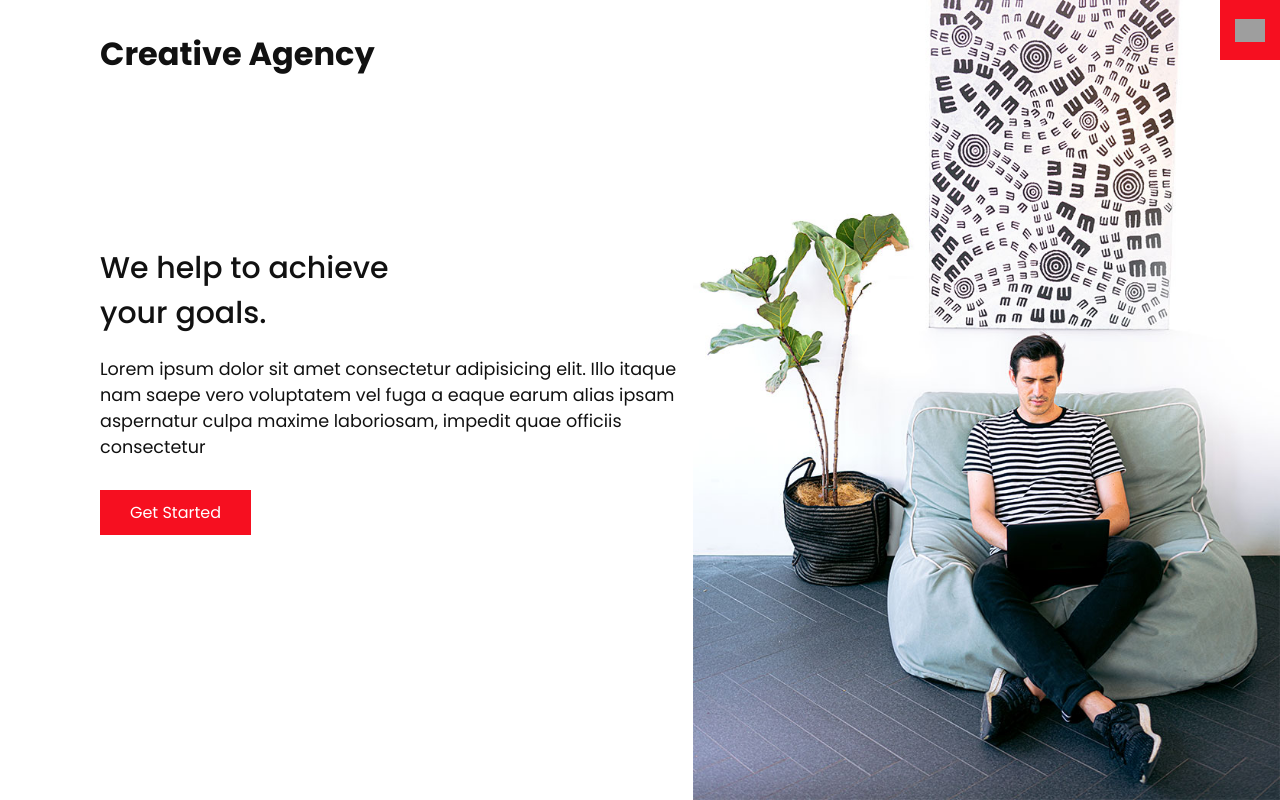
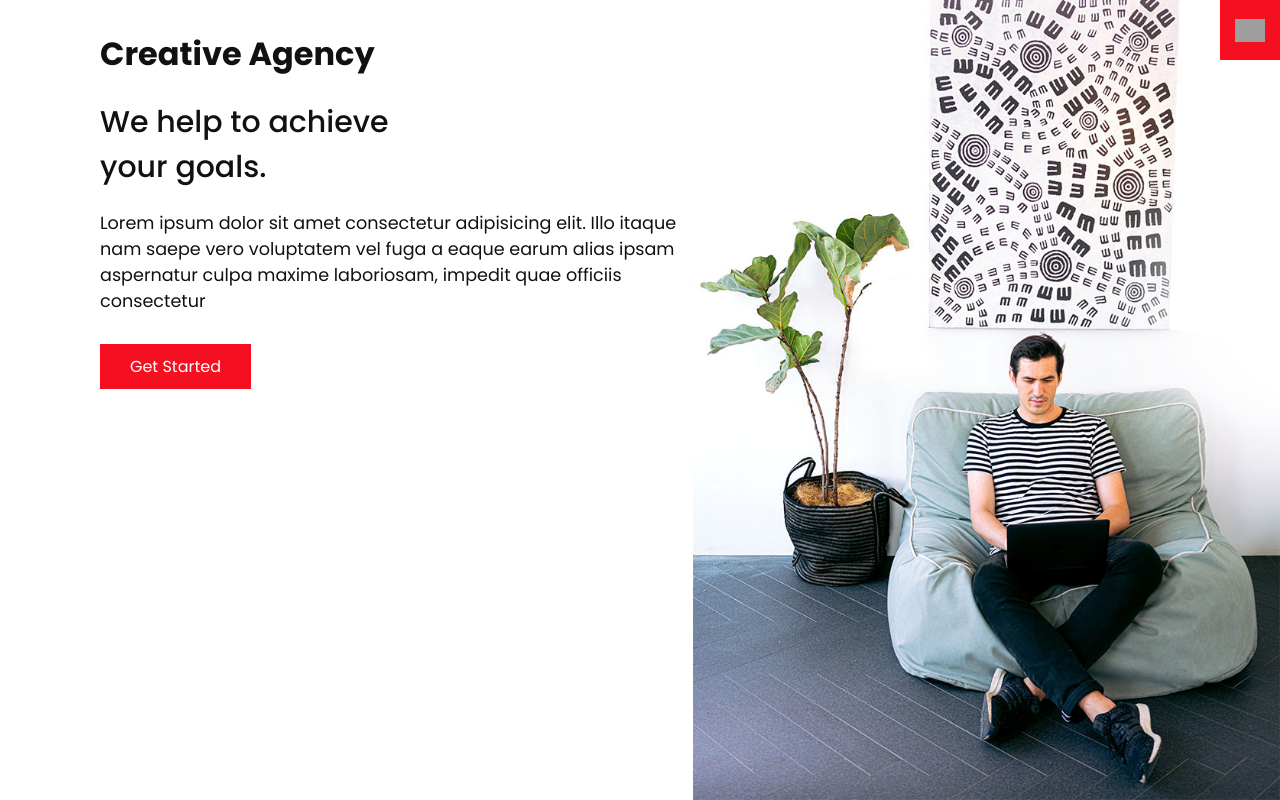
Before and after one commit to MeshachArinze/reacttsproject, a React (Vite) app in the folder agency/: page / in a window 1280 px wide. Built offline with nearby package versions, Linux system fonts and the light colour scheme; grey boxes are pictures that could not be loaded.

Commit message:
commit to repo

```diff
--- a/agency/src/App.css
+++ b/agency/src/App.css
@@ -31,10 +31,10 @@ p {
 section {
   display: flex;
   flex-direction: column;
-  height: 100vh;
+  height: 100%;
   align-items: center;
   padding: 100px;
-  margin-top: 60px;
+
 }
 
 section.home {
```
